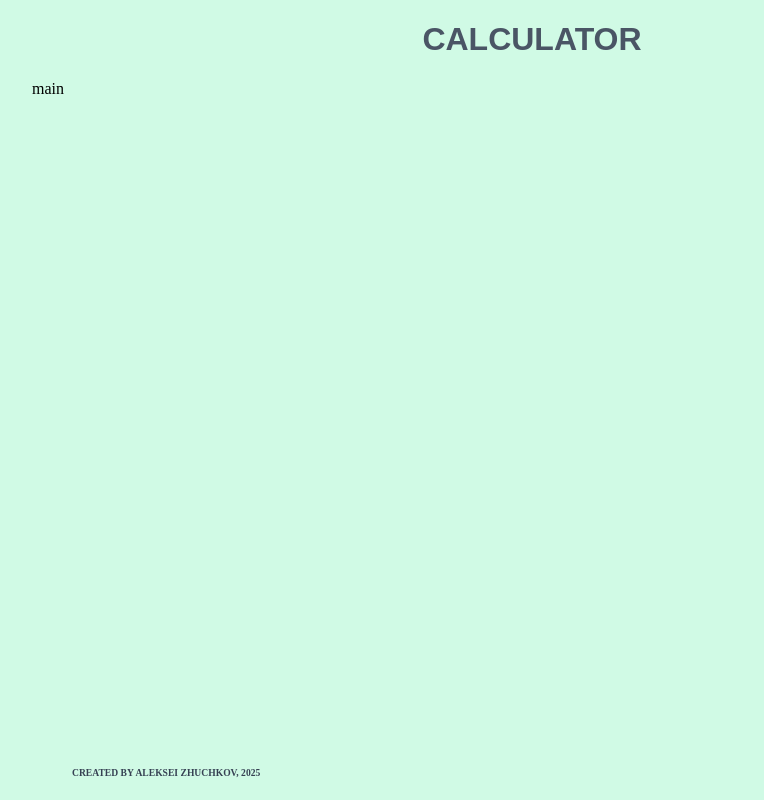
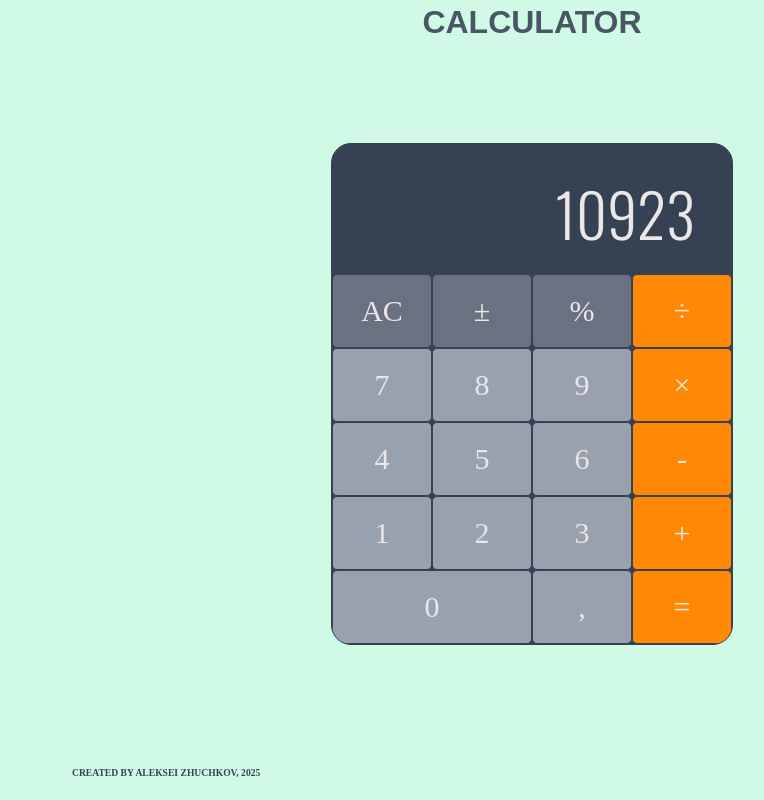
Before and after one commit to kelzerock/calculator, a website built with webpack: page public/index.html in a window 1280 px wide. Shown: the whole page, without its empty margins (108-872 px from the left). Built offline with nearby package versions, Linux system fonts and the light colour scheme.

Commit message:
feat: complete calculator components

```diff
--- a/public/index.html
+++ b/public/index.html
@@ -3,6 +3,12 @@
   <head>
     <meta charset="UTF-8" />
     <meta name="viewport" content="width=device-width, initial-scale=1.0" />
+    <link rel="preconnect" href="https://fonts.googleapis.com" />
+    <link rel="preconnect" href="https://fonts.gstatic.com" crossorigin />
+    <link
+      href="https://fonts.googleapis.com/css2?family=Oswald:wght@200..700&display=swap"
+      rel="stylesheet"
+    />
     <title>Calculator</title>
   </head>
   <body></body>
--- a/src/components/app/app.js
+++ b/src/components/app/app.js
@@ -1,4 +1,5 @@
 import { createElement } from '../../utils/createElement';
+import { createCalculator } from '../calculator/calculator';
 import styles from './app.module.scss';
 import { createFooter } from './footer/footer';
 import { createHeader } from './header/header';
@@ -11,7 +12,6 @@ const mainContainers = [
   {
     tag: 'main',
     cls: styles.main,
-    text: 'main',
   },
   {
     tag: 'footer',
@@ -30,6 +30,6 @@ export const app = () => {
   );
 
   createHeader(header);
-  console.log(main);
+  createCalculator(main);
   createFooter(footer);
 };
--- a/src/components/app/app.module.scss
+++ b/src/components/app/app.module.scss
@@ -10,6 +10,9 @@
 
 .main {
   flex-grow: 1;
+  display: flex;
+  align-items: center;
+  justify-content: center;
 }
 
 .footer {
--- a/src/components/app/header/header.module.scss
+++ b/src/components/app/header/header.module.scss
@@ -5,4 +5,5 @@
   font-family: Arial, Helvetica, sans-serif;
   color: var(--color-gray-600);
   font-size: 2em;
+  margin: 4px;
 }
--- /dev/null
+++ b/src/components/calculator/calculator.js
@@ -0,0 +1,15 @@
+import { createElement } from '../../utils/createElement';
+import styles from './calculator.module.scss';
+import { createDisplay } from './display/display';
+import { createKeyboard } from './keyboard/keyboard';
+
+export const createCalculator = (parent) => {
+  const calculatorBox = createElement({
+    tag: 'div',
+    parent,
+    cls: styles.calculator,
+  });
+
+  createDisplay(calculatorBox);
+  createKeyboard(calculatorBox);
+};
--- /dev/null
+++ b/src/components/calculator/calculator.module.scss
@@ -0,0 +1,10 @@
+.calculator {
+  width: 400px;
+  height: 500px;
+  background-color: var(--color-gray-700);
+  border: solid 1px var(--color-gray-700);
+  border-radius: 20px;
+  overflow: hidden;
+  display: flex;
+  flex-direction: column;
+}
--- /dev/null
+++ b/src/components/calculator/display/display.js
@@ -0,0 +1,22 @@
+import { createElement } from '../../../utils/createElement';
+import styles from './display.module.scss';
+
+export const createDisplay = (parent) => {
+  const displayWrapper = createElement({
+    tag: 'div',
+    parent,
+    cls: styles.wrapper,
+  });
+  const displayInput = createElement({
+    tag: 'input',
+    parent: displayWrapper,
+    cls: styles.display,
+    attr: [
+      { data: 'readonly', value: '' },
+      { data: 'type', value: 'number' },
+      { data: 'value', value: '10923' },
+    ],
+  });
+
+  return displayInput;
+};
--- /dev/null
+++ b/src/components/calculator/display/display.module.scss
@@ -0,0 +1,22 @@
+.wrapper {
+  height: 80px;
+  padding: 20px 20px 30px 20px;
+  display: flex;
+  align-items: flex-end;
+}
+
+.display {
+  width: 100%;
+  height: 60px;
+  font-size: 60px;
+  font-family: "Oswald", sans-serif;
+  font-optical-sizing: auto;
+  font-weight: 300;
+  font-style: normal;
+  color: var(--color-gray-200);
+  background-color: transparent;
+  outline: none;
+  border: none;
+  text-align: right;
+  user-select: none;
+}
--- /dev/null
+++ b/src/components/calculator/keyboard/keyboard.js
@@ -0,0 +1,30 @@
+import { KEYS_FOR_KEYBOARD } from '../../../constants/array-with-symbol';
+import { createElement } from '../../../utils/createElement';
+import styles from './keyboard.module.scss';
+
+export const createKeyboard = (parent, display) => {
+  const wrapper = createElement({ tag: 'div', parent, cls: styles.wrapper });
+  KEYS_FOR_KEYBOARD.forEach((key) => {
+    let newStyles;
+    if (key.color === 'gray') {
+      newStyles = `${styles.key} ${styles.keyGray}`;
+    }
+    if (key.color === 'black') {
+      newStyles = `${styles.key} ${styles.keyBlack}`;
+    }
+    if (key.color === 'orange') {
+      newStyles = `${styles.key} ${styles.keyOrange}`;
+    }
+    if (key.text === '0') {
+      newStyles = `${styles.keyZero} ${styles.key} ${styles.keyGray}`;
+    }
+    const keyButton = createElement({
+      tag: 'span',
+      parent: wrapper,
+      cls: newStyles,
+      text: key.text,
+    });
+    console.log(keyButton);
+  });
+  console.log(display);
+};
--- /dev/null
+++ b/src/components/calculator/keyboard/keyboard.module.scss
@@ -0,0 +1,54 @@
+.wrapper {
+  flex-grow: 1;
+  display: grid;
+  grid-template-columns: repeat(4, 1fr);
+  grid-template-rows: repeat(5, 1fr);
+}
+
+.key {
+  border: solid var(--color-gray-700) 1px;
+  padding: 3px;
+  display: flex;
+  justify-content: center;
+  align-items: center;
+  font-size: 30px;
+  color: var(--color-gray-200);
+  border-radius: 5px;
+  user-select: none;
+  transition: background .2s ease-in;
+
+  &:hover {
+    cursor: pointer;
+  }
+}
+
+.keyZero {
+  padding: 3px;
+  grid-column-start: 1;
+  grid-column-end: 3;
+}
+
+.keyBlack {
+  background: var(--color-gray-500);
+
+  &:hover {
+    background: var(--color-gray-600);
+  }
+}
+
+.keyOrange {
+
+  background: var(--color-orange-400);
+
+  &:hover {
+    background: var(--color-orange-600);
+  }
+}
+
+.keyGray {
+  background: var(--color-gray-400);
+
+  &:hover {
+    background: var(--color-gray-600);
+  }
+}
--- /dev/null
+++ b/src/constants/array-with-symbol.js
@@ -0,0 +1,21 @@
+export const KEYS_FOR_KEYBOARD = [
+  { text: 'AC', color: 'black' },
+  { text: '±', color: 'black' },
+  { text: '%', color: 'black' },
+  { text: '÷', color: 'orange' },
+  { text: '7', color: 'gray' },
+  { text: '8', color: 'gray' },
+  { text: '9', color: 'gray' },
+  { text: '×', color: 'orange' },
+  { text: '4', color: 'gray' },
+  { text: '5', color: 'gray' },
+  { text: '6', color: 'gray' },
+  { text: '-', color: 'orange' },
+  { text: '1', color: 'gray' },
+  { text: '2', color: 'gray' },
+  { text: '3', color: 'gray' },
+  { text: '+', color: 'orange' },
+  { text: '0', color: 'gray' },
+  { text: ',', color: 'gray' },
+  { text: '=', color: 'orange' },
+];
--- a/src/styles.scss
+++ b/src/styles.scss
@@ -1,11 +1,19 @@
 :root {
+
+  --color-gray-100: #f6f3f4;
+  --color-gray-200: #ebe6e7;
+  --color-gray-300: #d1d5dc;
   --color-gray-400: #99a1af;
   --color-gray-500: #6a7282;
   --color-gray-600: #4a5565;
   --color-gray-700: #364153;
+  --color-gray-800: #1e2939;
+  --color-gray-900: #101828;
+  --color-gray-950: #030712;
   --color-orange-300: #ffb86a;
   --color-orange-400: #ff8904;
   --color-orange-500: #ff6900;
+  --color-orange-600: #f54a00;
   --color-emerald-100: #d0fae5;
 
   --color-dark: #000000;
@@ -22,3 +30,9 @@ body {
   margin: 0;
   background-color: var(--color-emerald-100);
 }
+
+h1,
+h2,
+h3 {
+  margin: 0;
+}
```
